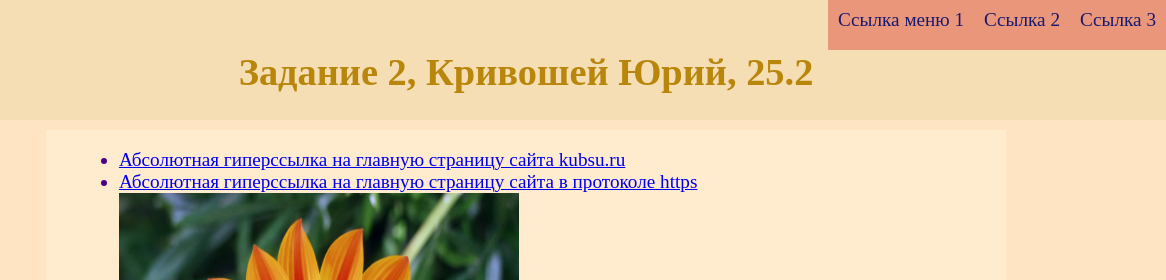
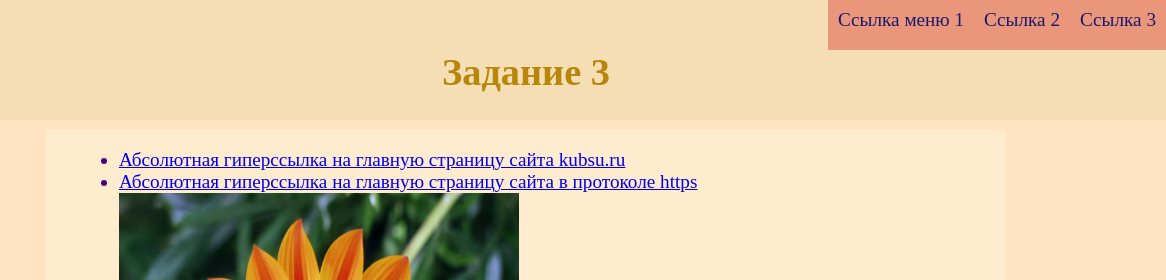
Before and after one commit to KrivosheyYuriy/KrivosheyYuriy.github.io, a plain HTML site: page lesson3/level1/level2/index.html in a window 1280 px wide. Shown: the top 280 px of the page, 114-1280 px from the left. Drawn offline with Linux system fonts and the light colour scheme.

Commit message:
Homework3

```diff
--- a/lesson3/level1/level2/index.html
+++ b/lesson3/level1/level2/index.html
@@ -16,7 +16,7 @@
     <a href="https://www.avito.ru/">Ссылка 3</a>
   </nav>
 
-  <h1>Задание 2, Кривошей Юрий, 25.2</h1>
+  <h1>Задание 3</h1>
 </header>
 
 <div class="content">
```
